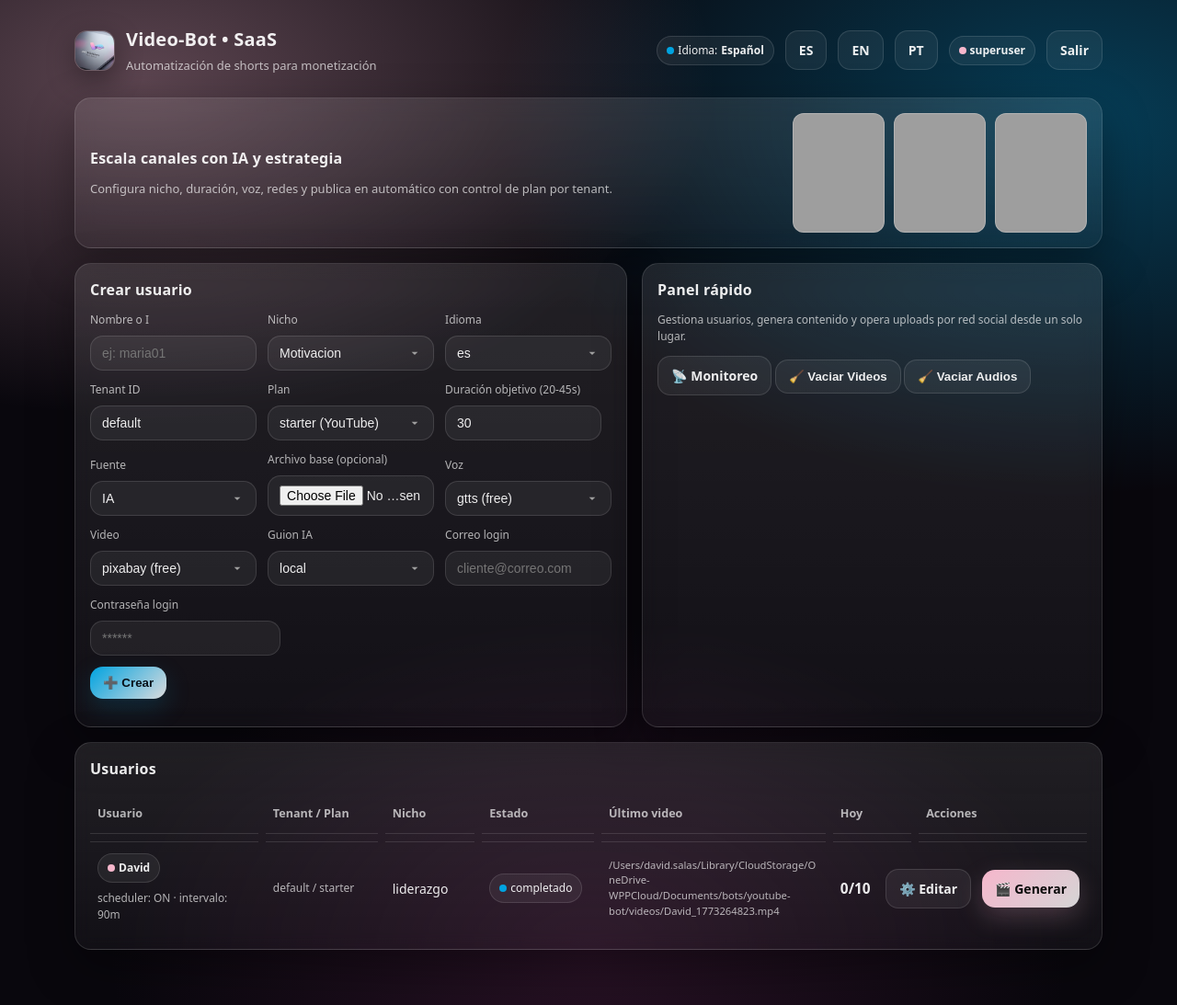
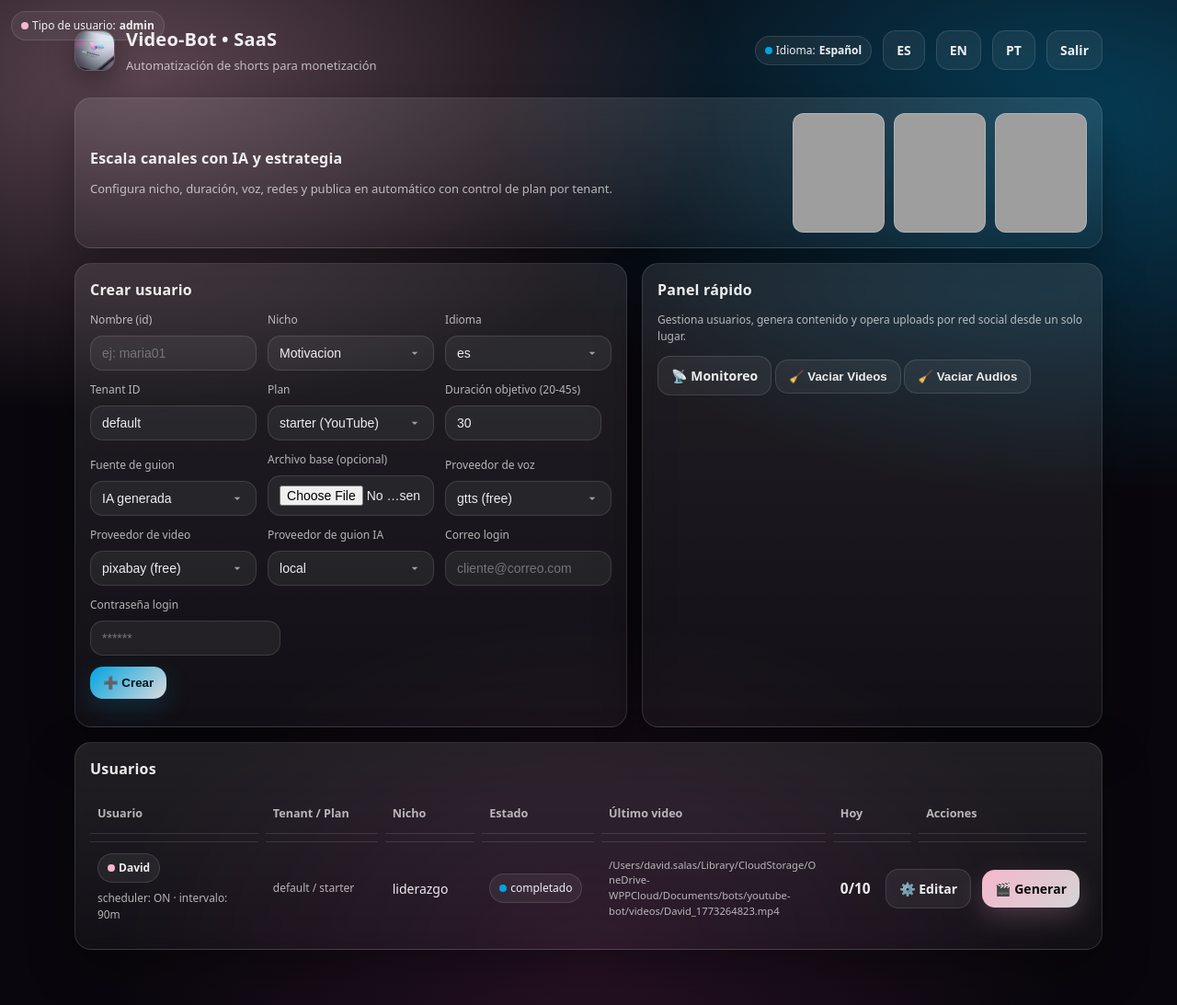
Before and after one commit to davidksinc1986/videobot, a Flask app: page / in a window 1280 px wide. Shown: the whole page at 92% size. Run offline with Flask 3, Linux system fonts and the light colour scheme; the visitor is signed in with stand-in values (Sample User, id 1); grey boxes are pictures that could not be loaded.

Commit message:
Fix admin home i18n, swap Netflix visual for TikTok, add role badge

```diff
--- a/app.py
+++ b/app.py
@@ -227,6 +227,25 @@ TRANSLATIONS = {
         "confirm_add_version": "Ya hay archivos cargados. ¿Quieres agregar otra versión?",
         "confirm_replace_premium": "Ya llegaste al allowance premium. ¿Reemplazar actuales?",
         "none": "Ninguno",
+        "app_subtitle": "Automatización de shorts para monetización",
+        "hero_admin_title": "Escala canales con IA y estrategia",
+        "hero_admin_subtitle": "Configura nicho, duración, voz, redes y publica en automático con control de plan por tenant.",
+        "user_type": "Tipo de usuario",
+        "role_admin": "admin",
+        "role_user": "user",
+        "tenant_plan": "Tenant / Plan",
+        "scheduler": "scheduler",
+        "interval": "intervalo",
+        "recent_error": "error reciente",
+        "content_file_optional": "Archivo base (opcional)",
+        "quick_panel_title": "Panel rápido",
+        "quick_panel_desc": "Gestiona usuarios, genera contenido y opera uploads por red social desde un solo lugar.",
+        "clear_videos_btn": "Vaciar Videos",
+        "clear_temp_btn": "Vaciar Audios",
+        "no_users_yet": "No hay usuarios todavía.",
+        "email_login": "Correo login",
+        "password_login": "Contraseña login",
+        "delete_confirm": "¿Eliminar usuario {name}?",
     },
     "en": {
         "app_title": "Video-Bot • SaaS",
@@ -390,6 +409,25 @@ TRANSLATIONS = {
         "confirm_add_version": "Files already exist. Add another version?",
         "confirm_replace_premium": "You reached premium allowance. Replace current files?",
         "none": "None",
+        "app_subtitle": "Shorts automation for monetization",
+        "hero_admin_title": "Scale channels with AI and strategy",
+        "hero_admin_subtitle": "Set niche, duration, voice, platforms, and auto-publish with tenant plan control.",
+        "user_type": "User type",
+        "role_admin": "admin",
+        "role_user": "user",
+        "tenant_plan": "Tenant / Plan",
+        "scheduler": "scheduler",
+        "interval": "interval",
+        "recent_error": "recent error",
+        "content_file_optional": "Base file (optional)",
+        "quick_panel_title": "Quick panel",
+        "quick_panel_desc": "Manage users, generate content, and operate social uploads from one place.",
+        "clear_videos_btn": "Clear Videos",
+        "clear_temp_btn": "Clear Audios",
+        "no_users_yet": "There are no users yet.",
+        "email_login": "Login email",
+        "password_login": "Login password",
+        "delete_confirm": "Delete user {name}?",
     }
 }
 
--- a/static/styles.css
+++ b/static/styles.css
@@ -82,6 +82,13 @@ color: var(--brand-capri); /* Subtle hover effect for links */
 max-width: 1150px; /* Consistent max-width */
 margin: 0 auto;
 padding: var(--spacing-xl) var(--spacing-md) 60px; /* Generous vertical padding */
+}
+
+.user-role-corner {
+position: fixed;
+top: 12px;
+left: 12px;
+z-index: 1000;
 }
 
 /* --- Top Bar (Header Section) --- */
--- a/templates/index.html
+++ b/templates/index.html
@@ -6,6 +6,9 @@
   <link rel="stylesheet" href="/static/styles.css">
 </head>
 <body class="marketing-body">
+  {% if auth.role != "anon" %}
+  <div class="user-role-corner badge"><span class="dot pink"></span>{{ t.user_type }}: <b>{% if auth.role == "superuser" %}{{ t.role_admin }}{% else %}{{ t.role_user }}{% endif %}</b></div>
+  {% endif %}
   <div class="container">
 
     <div class="topbar">
@@ -13,7 +16,7 @@
         <img class="brand-logo" src="/static/bot1.png" alt="bot">
         <div>
           <p class="h1">Video-Bot • SaaS</p>
-          <p class="sub">Automatización de shorts para monetización</p>
+          <p class="sub">{{ t.app_subtitle }}</p>
         </div>
       </div>
 
@@ -23,19 +26,19 @@
         <a class="btn ghost" href="/set-lang/es?next={{ next_url|urlencode }}">{{ t.switch_to_es }}</a>
         <a class="btn ghost" href="/set-lang/en?next={{ next_url|urlencode }}">{{ t.switch_to_en }}</a>
         <a class="btn ghost" href="/set-lang/pt?next={{ next_url|urlencode }}">{{ t.switch_to_pt }}</a>
-        {% if auth.role != "anon" %}<span class="badge"><span class="dot pink"></span><b>{{ auth.role }}</b></span><a class="btn ghost" href="/logout">Salir</a>{% endif %}
+        {% if auth.role != "anon" %}<a class="btn ghost" href="/logout">{{ t.logout }}</a>{% endif %}
       </div>
     </div>
 
     <section class="card glass hero-strip">
       <div>
-        <h2>Escala canales con IA y estrategia</h2>
-        <p class="sub">Configura nicho, duración, voz, redes y publica en automático con control de plan por tenant.</p>
+        <h2>{{ t.hero_admin_title }}</h2>
+        <p class="sub">{{ t.hero_admin_subtitle }}</p>
       </div>
       <div class="hero-mini-grid">
         <div class="mini-shot" style="background-image:url('https://images.unsplash.com/photo-1611162616475-46b635cb6868?auto=format&fit=crop&w=800&q=80')"></div>
         <div class="mini-shot" style="background-image:url('https://images.unsplash.com/photo-1611162616305-c69b3fa7fbe0?auto=format&fit=crop&w=800&q=80')"></div>
-        <div class="mini-shot" style="background-image:url('https://images.unsplash.com/photo-1616469829941-c7200edec809?auto=format&fit=crop&w=800&q=80')"></div>
+        <div class="mini-shot" style="background-image:url('https://images.unsplash.com/photo-1628816417761-74d223a2906d?auto=format&fit=crop&w=800&q=80')"></div>
       </div>
     </section>
 
@@ -46,12 +49,12 @@
         <form action="/crear" method="POST" enctype="multipart/form-data">
           <div class="form-row-group">
             <div class="form-field">
-              <label>Nombre o I</label>
+              <label>{{ t.name_id }}</label>
               <input class="input" name="nombre" placeholder="ej: maria01">
             </div>
 
             <div class="form-field">
-              <label>Nicho</label>
+              <label>{{ t.niche }}</label>
               <select name="nicho">
                 {% for k in nichos %}
                   <option value="{{ k }}" {% if k == 'motivacion' %}selected{% endif %}>
@@ -71,39 +74,39 @@
             </div>
 
             <div class="form-field">
-              <label>Tenant ID</label>
+              <label>{{ t.tenant_id_label }}</label>
               <input class="input" name="tenant_id" placeholder="acme" value="default"/>
             </div>
 
             <div class="form-field">
-              <label>Plan</label>
+              <label>{{ t.plan_label }}</label>
               <select name="plan">
-                <option value="starter" selected>starter (YouTube)</option>
-                <option value="growth">growth (YouTube + TikTok + Instagram)</option>
-                <option value="scale">scale (todas las redes)</option>
+                <option value="starter" selected>{{ t.plan_starter }} (YouTube)</option>
+                <option value="growth">{{ t.plan_growth }} (YouTube + TikTok + Instagram)</option>
+                <option value="scale">{{ t.plan_scale }} (YouTube + TikTok + Instagram + Facebook)</option>
               </select>
             </div>
 
             <div class="form-field">
-              <label>Duración objetivo (20-45s)</label>
+              <label>{{ t.target_seconds_label }}</label>
               <input class="input" type="number" min="20" max="45" name="target_seconds" value="30"/>
             </div>
 
             <div class="form-field">
-              <label>Fuente</label>
+              <label>{{ t.content_source }}</label>
               <select name="content_source">
-                <option value="ai" selected>IA</option>
-                <option value="file">Archivo</option>
+                <option value="ai" selected>{{ t.content_ai }}</option>
+                <option value="file">{{ t.content_file }}</option>
               </select>
             </div>
 
             <div class="form-field">
-              <label>Archivo base (opcional)</label>
+              <label>{{ t.content_file_optional }}</label>
               <input class="input" type="file" name="content_file" accept=".txt,.md,.csv"/>
             </div>
 
             <div class="form-field">
-              <label>Voz</label>
+              <label>{{ t.voice_provider }}</label>
               <select name="voice_provider">
                 <option value="gtts" selected>gtts (free)</option>
                 <option value="elevenlabs">elevenlabs</option>
@@ -112,7 +115,7 @@
             </div>
 
             <div class="form-field">
-              <label>Video</label>
+              <label>{{ t.video_provider }}</label>
               <select name="video_provider">
                 <option value="pixabay" selected>pixabay (free)</option>
                 <option value="pexels">pexels</option>
@@ -122,7 +125,7 @@
             </div>
 
             <div class="form-field">
-              <label>Guion IA</label>
+              <label>{{ t.script_provider }}</label>
               <select name="script_provider">
                 <option value="local" selected>local</option>
                 <option value="openai">openai</option>
@@ -130,11 +133,11 @@
             </div>
 
             <div class="form-field">
-              <label>Correo login</label>
+              <label>{{ t.email_login }}</label>
               <input class="input" name="email" type="email" placeholder="cliente@correo.com" required/>
             </div>
             <div class="form-field">
-              <label>Contraseña login</label>
+              <label>{{ t.password_login }}</label>
               <input class="input" type="password" name="password" placeholder="******" required/>
             </div>
           </div>
@@ -146,29 +149,29 @@
       </div>
 
       <div class="card quick-actions-card glass">
-        <h2>Panel rápido</h2>
-        <p class="small">Gestiona usuarios, genera contenido y opera uploads por red social desde un solo lugar.</p>
-        <a class="btn ghost" href="/monitor">📡 Monitoreo</a>
-        <form class="inline-form" action="/admin/limpiar/videos" method="POST"><button class="btn ghost" type="submit">🧹 Vaciar Videos</button></form>
-        <form class="inline-form" action="/admin/limpiar/temp" method="POST"><button class="btn ghost" type="submit">🧹 Vaciar Audios</button></form>
+        <h2>{{ t.quick_panel_title }}</h2>
+        <p class="small">{{ t.quick_panel_desc }}</p>
+        <a class="btn ghost" href="/monitor">📡 {{ t.monitor }}</a>
+        <form class="inline-form" action="/admin/limpiar/videos" method="POST"><button class="btn ghost" type="submit">🧹 {{ t.clear_videos_btn }}</button></form>
+        <form class="inline-form" action="/admin/limpiar/temp" method="POST"><button class="btn ghost" type="submit">🧹 {{ t.clear_temp_btn }}</button></form>
       </div>
       {% endif %}
     </div>
 
     <div class="card users-card glass">
-      <h2>Usuarios</h2>
+      <h2>{{ t.users }}</h2>
       {% if not usuarios %}
-      <p class="small">No hay usuarios todavía.</p>
+      <p class="small">{{ t.no_users_yet }}</p>
       {% else %}
         <div class="table">
           <div class="thead">
-            <div>Usuario</div>
-            <div>Tenant / Plan</div>
-            <div>Nicho</div>
-            <div>Estado</div>
-            <div>Último video</div>
-            <div>Hoy</div>
-            <div>Acciones</div>
+            <div>{{ t.user }}</div>
+            <div>{{ t.tenant_plan }}</div>
+            <div>{{ t.niche }}</div>
+            <div>{{ t.status }}</div>
+            <div>{{ t.last_video }}</div>
+            <div>{{ t.today }}</div>
+            <div>{{ t.actions }}</div>
           </div>
 
           {% for u in usuarios %}
@@ -176,12 +179,12 @@
             <div class="user-info">
               <div class="badge"><span class="dot pink"></span> <b>{{ u.nombre }}</b></div>
               <div class="small scheduler-info">
-                scheduler: {{ 'ON' if u.activo_scheduler else 'OFF' }} · intervalo: {{ u.intervalo_minutos }}m
+                {{ t.scheduler }}: {{ 'ON' if u.activo_scheduler else 'OFF' }} · {{ t.interval }}: {{ u.intervalo_minutos }}m
               </div>
 
               {% if u.ultimo_error %}
                 <div class="small error-message">
-                  ⚠️ error reciente
+                  ⚠️ {{ t.recent_error }}
                 </div>
               {% endif %}
             </div>
@@ -199,12 +202,12 @@
             <div class="user-videos-today"><b>{{ u.videos_hoy }}/{{ u.max_videos_dia }}</b></div>
 
             <div class="action-group">
-              <a class="btn ghost" href="/usuario/{{ u.nombre }}">⚙️ Editar</a>
-              <a class="btn" href="/generar/{{ u.nombre }}">🎬 Generar</a>
+              <a class="btn ghost" href="/usuario/{{ u.nombre }}">⚙️ {{ t.edit }}</a>
+              <a class="btn" href="/generar/{{ u.nombre }}">🎬 {{ t.generate }}</a>
 
               {% if auth.role=="superuser" and u.nombre|lower != 'david' %}
-              <form class="inline-form" action="/usuario/{{ u.nombre }}/eliminar" method="POST" onsubmit="return confirm('Eliminar usuario {{u.nombre}}?');">
-                <button class="btn danger" type="submit">🗑 Eliminar</button>
+              <form class="inline-form" action="/usuario/{{ u.nombre }}/eliminar" method="POST" onsubmit="return confirm('{{ t.delete_confirm|replace('{name}', u.nombre) }}');">
+                <button class="btn danger" type="submit">🗑 {{ t.delete }}</button>
               </form>
               {% endif %}
             </div>
```
